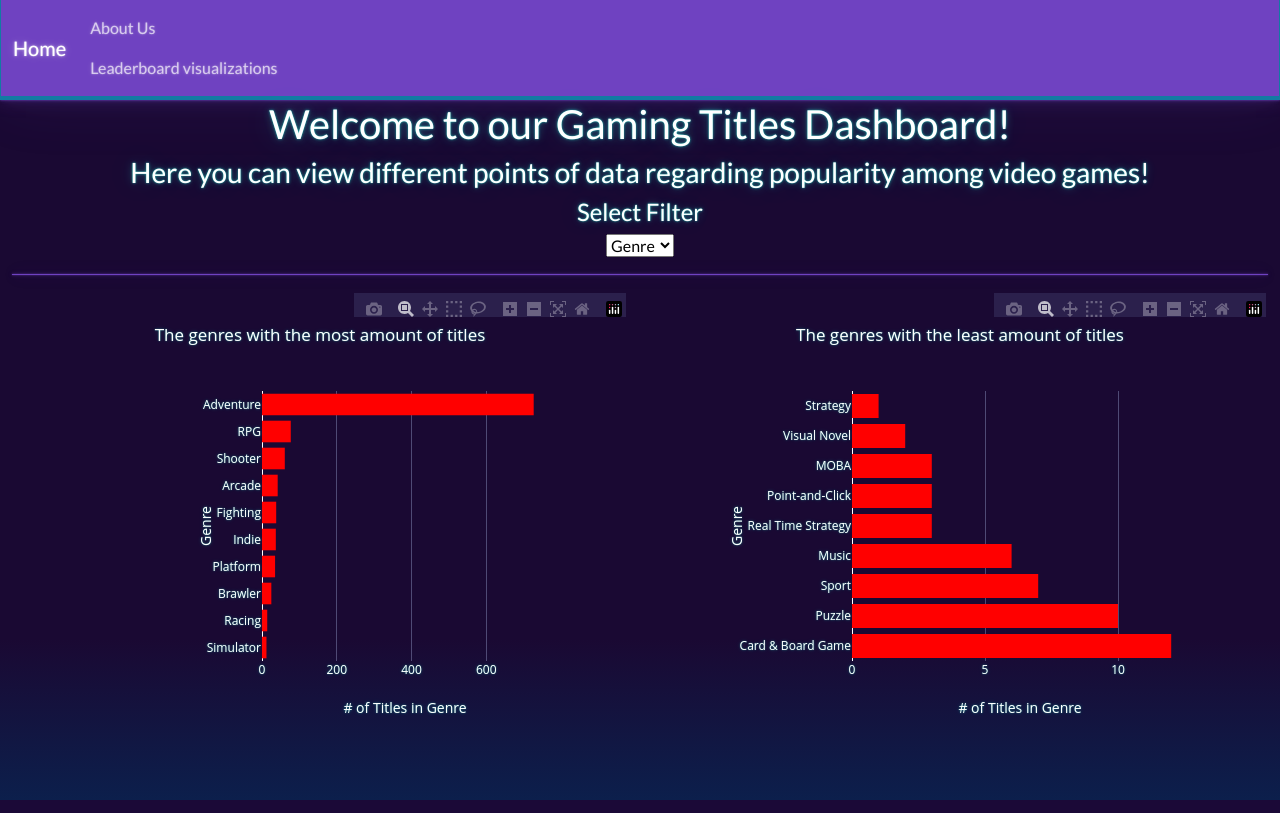
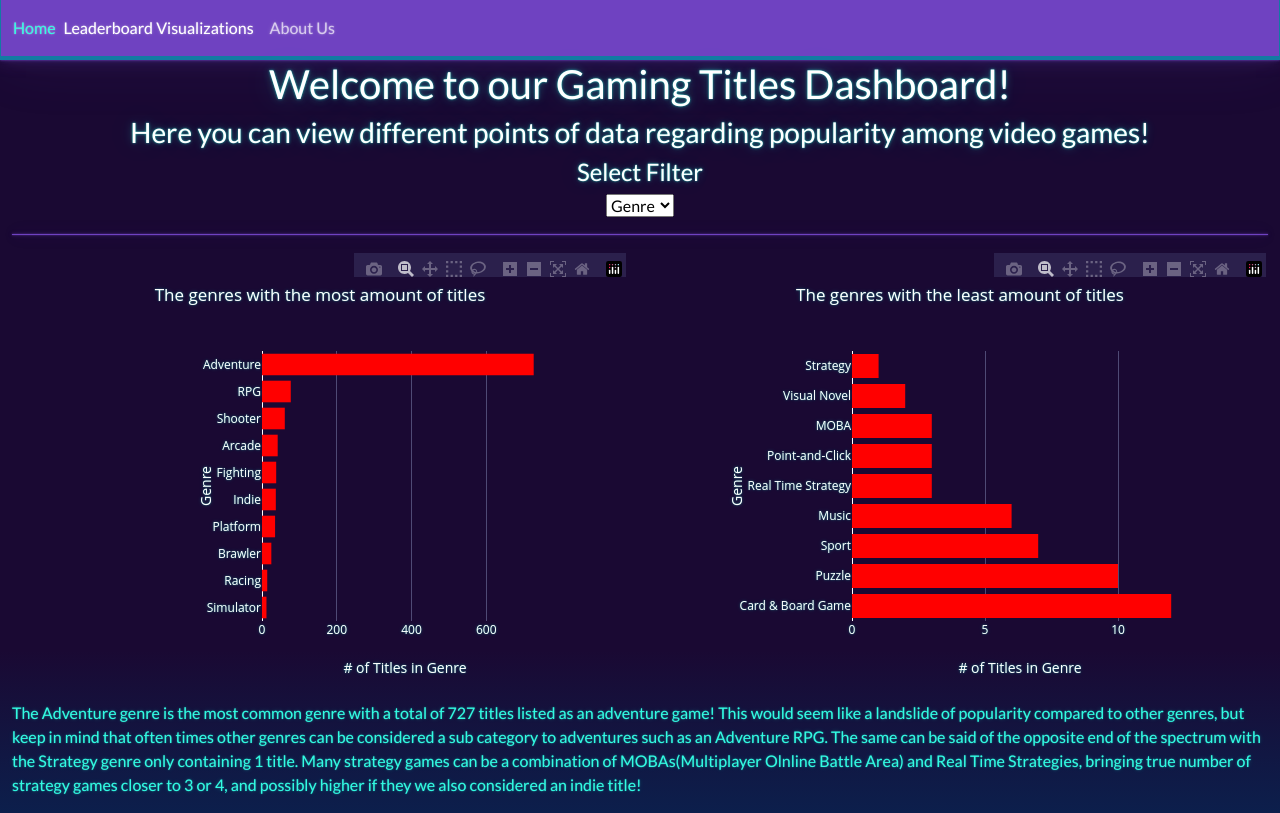
Before and after one commit to sphilli/Project3_Group3, a Flask app: page /games_db in a window 1280 px wide. Run offline with Flask 3, Linux system fonts and the light colour scheme; data comes from the database, SQL or seed files in the repository; some libraries are stand-ins or nearby versions.

Commit message:
Added information
Added brief descriptions to plotly graphs, added github profile url to about us page.

```diff
--- a/Emmanuel_work/app/static/js/game_app.js
+++ b/Emmanuel_work/app/static/js/game_app.js
@@ -117,8 +117,7 @@ function makeMeta(data) {
   }
 }
 
-function makeBar2(data,category) {
-
+function makeBar2(data, category) {
   // Trace for the Data
   let trace = {
     x: data.bar2_data.map(row => row.values).reverse(),
@@ -147,7 +146,6 @@ function makeBar2(data,category) {
   // Apply a title and labels to the layout
   if (category === "genre") {
     layout.title = `The genres with the least amount of titles`;
-
     layout.xaxis = {
       title: "# of Titles in Genre",
       color: "white"
@@ -156,9 +154,11 @@ function makeBar2(data,category) {
       title: "Genre",
       color: "white"
     };
+    document.getElementById("genre-paragraph").style.display = "block";
+    document.getElementById("rating-paragraph").style.display = "none";
+    document.getElementById("plays-paragraph").style.display = "none";
   } else if (category === "rating") {
     layout.title = `The titles with the lowest ratings`;
-
     layout.xaxis = {
       title: "Rating",
       color: "white"
@@ -167,6 +167,9 @@ function makeBar2(data,category) {
       title: "Title",
       color: "white"
     };
+    document.getElementById("genre-paragraph").style.display = "none";
+    document.getElementById("rating-paragraph").style.display = "block";
+    document.getElementById("plays-paragraph").style.display = "none";
   } else if (category === "plays") {
     layout.title = `The titles with the least amount of plays`;
     layout.xaxis = {
@@ -177,18 +180,16 @@ function makeBar2(data,category) {
       title: "Title",
       color: "white"
     };
+    layout.margin.l = 300;
+    document.getElementById("genre-paragraph").style.display = "none";
+    document.getElementById("rating-paragraph").style.display = "none";
+    document.getElementById("plays-paragraph").style.display = "block";
+  }
 
-      // Adjust the margin to 500 if the category is "plays"
-      layout.margin.l = 300;
+  // Render the plot to the div tag with id "bar2"
+  Plotly.newPlot("bar2", traces, layout);
 }
 
 
-
-
-    // Render the plot to the div tag with id "plot"
-    Plotly.newPlot("bar2", traces, layout);
-
-  }
-
 // INITIALIZE plot on page load
 doWork();
--- a/Emmanuel_work/app/templates/games_db.html
+++ b/Emmanuel_work/app/templates/games_db.html
@@ -32,15 +32,17 @@
   <body>
     <nav class="navbar navbar-expand-lg bg-primary" data-bs-theme="dark">
       <div class="container-fluid">
-        <a class="navbar-brand" href="/">Home</a>
+        <a class="nav-link" href="/">Home</a>
         <button class="navbar-toggler" type="button" data-bs-toggle="collapse" data-bs-target="#navbarColor01" aria-controls="navbarColor01" aria-expanded="false" aria-label="Toggle navigation">
           <span class="navbar-toggler-icon"></span>
         </button>
         <div class="collapse navbar-collapse" id="navbarColor01">
-          <ul class="navbar-nav me-auto">
+          <ul class="navbar-nav">
+            <li class="nav-item">
+              <a class="nav-link active" href="/games_db">Leaderboard Visualizations</a>
+            </li>
             <li class="nav-item">
               <a class="nav-link" href="/about_us">About Us</a>
-              <a class="nav-link" href="/games_db">Leaderboard visualizations</a>
             </li>
           </ul>
         </div>
@@ -52,7 +54,6 @@
               <!-- This is where the dropdowns and buttons will live -->
               <h1 style="color: white;">Welcome to our Gaming Titles Dashboard!</h1>
               <h3 style="color: white;">Here you can view different points of data regarding popularity among video games!</h3>
-
               <div id="filters">
                 <h4 style="color: white;">Select Filter</h4>
                   <select id="dropdown">
@@ -69,10 +70,40 @@
           <!-- This is where the plotly plots will go -->
           <div class="col-md-6">
             <div id="bar1"></div>
-
           </div>
           <div class="col-md-6">
               <div id="bar2"></div>
+          </div>
+          <!-- This is where descriptions for the plot results will go-->
+          <div class="container">
+            <div id="bar2"></div>
+            <div class="paragraph">
+              <p id="genre-paragraph" class="category-paragraph">The Adventure genre is the most common genre with a total of 727
+                titles listed as an adventure game! This would seem like a landslide of popularity compared to other genres, but
+                keep in mind that often times other genres can be considered a sub category to adventures such as an Adventure RPG.
+                The same can be said of the opposite end of the spectrum with the Strategy genre only containing 1 title. Many
+                strategy games can be a combination of MOBAs(Multiplayer Olnline Battle Area) and Real Time Strategies, bringing
+                true number of strategy games closer to 3 or 4, and possibly higher if they we also considered an indie title!</p>
+              <p id="rating-paragraph" class="category-paragraph">Elden Ring: Shadow of the Erdtree took the top spot as having a
+                rating of 4.8 out of 5. But before rushing off to buy it on steam, you may wish to proceed to the "Plays" category
+                of this database. SPOILER ALERT: It's not out yet. But the rest of the top 10 are all fair game (get it?), with Sekiro
+                at #5 receiving it's own Game of the Year Edition! However, if you stumble upon any of the lower ranked titles on our
+                list, you may want to keep searching for your next pixelated adventure. While the man of steel may be able battle the
+                likes of Lex Luthor, he just couldn't beat the critics out of his horrible 0.7 rating with Superman:The New Superman
+                Adventures coming in dead last on our list!
+              </p>
+              <p id="plays-paragraph" class="category-paragraph">At the top of our most played titles list sits Minecraft with 33,000 plays!
+                From battling creepers, hunger, and griefers, who would've known that such a simple concept would take the gaming world by
+                storm and keep their players coming back with regular content updates. One can't help but wonder how long it will be before
+                we will be seeing a machine gun wielding Steve in Fortnite? Looking at you Epic Games!! On the other end of the list we have
+                quite the anomaly, Elden Ring: Shadow of the Erdtree. As you may recall, this was a highly rated title with a 4.8, yet it only
+                yet it only has 1 recorded player. And the title isn't even releashed yet. The first thing to recognize is that many publishers
+                prerelease copies of upcoming video games for testing to get an idea of what to expect from potential buyers. This serves a
+                multitude of purposes such as finding bugs, guaging player reactions to features, and advertising. Thus, a video game that
+                hasn't been released yet will sometimes report to have very few players, yet a high rating if the game is good enough. And
+                as for only 1 player? Well, that was the result of a dataset with some missing information that wasn't discovered until the end of
+                 a very lengthy data cleaning, javascript writing, and website design. :( </p>
+            </div>
           </div>
       </div>
   </div>
```
Also changed, not shown: Emmanuel_work/app/templates/about_us.html (+11 -4 lines), Emmanuel_work/app/templates/index.html (+5 -3 lines). Lines whose indentation alone changed are shown as unchanged.
